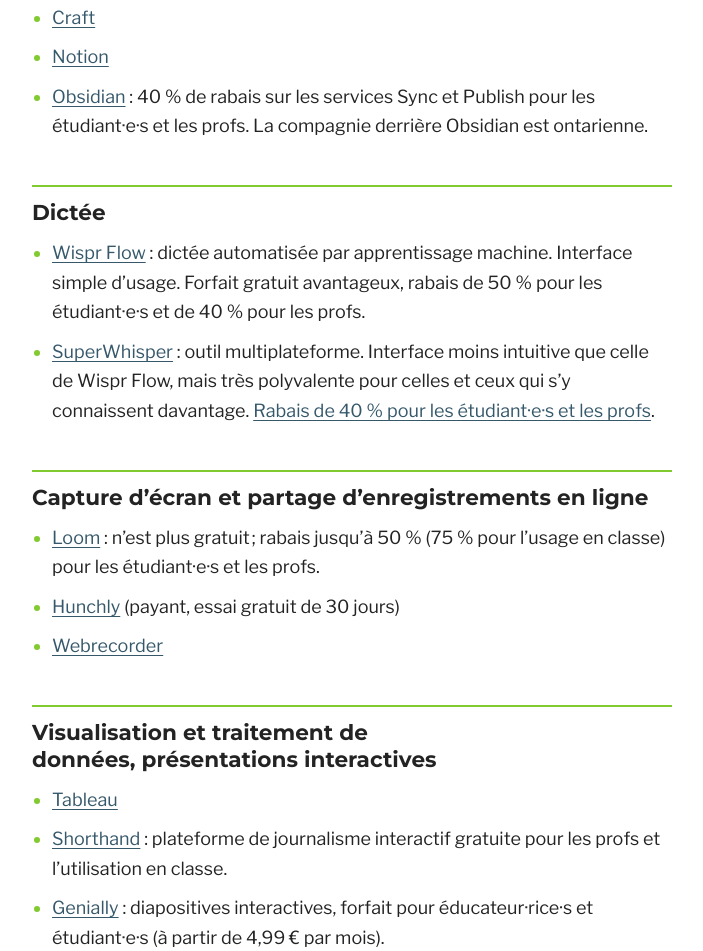
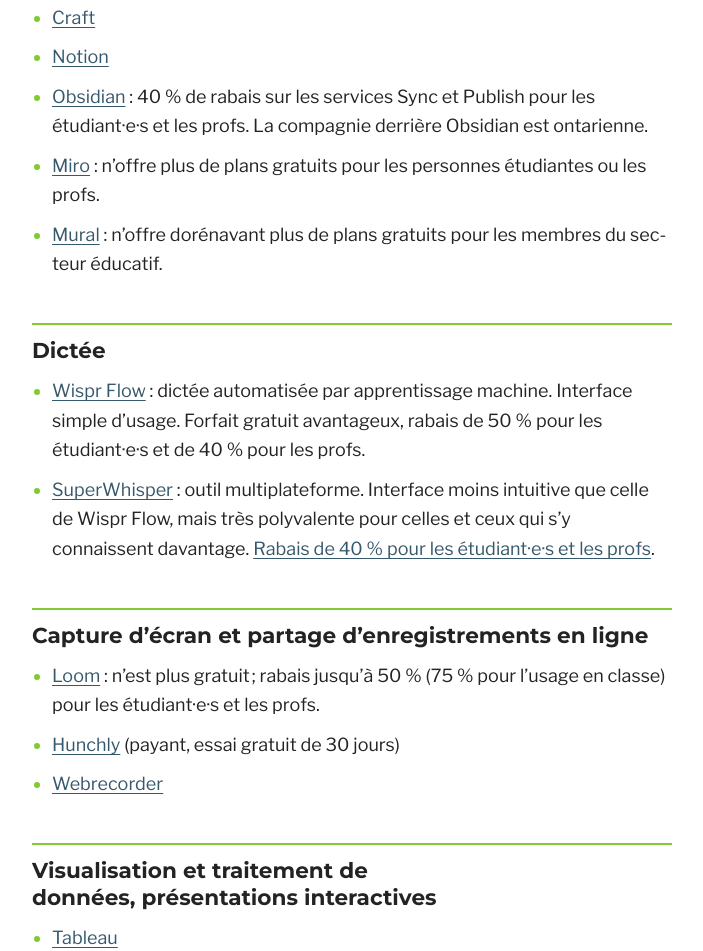
Before and after one commit to schoukah/schoukah.github.io, a plain HTML site: page docs/ressources-etudiantes/index.html in a window 1280 px wide. Shown: the part 1011-1962 px from the top of the page, without its empty margins (288-991 px from the left). Drawn offline with nearby package versions, Linux system fonts and the light colour scheme.

Commit message:
Mise à jour du site (2026-11-22)

```diff
--- a/docs/ressources-etudiantes/index.html
+++ b/docs/ressources-etudiantes/index.html
@@ -48,6 +48,8 @@
 <li><a href="https://www.craft.do/fr/education">Craft</a></li>
 <li><a href="https://www.notion.com/product/notion-for-education">Notion</a></li>
 <li><a href="https://obsidian.md/help/discounts">Obsidian</a> : 40 % de rabais sur les services Sync et Publish pour les étudiant·e·s et les profs. La compagnie derrière Obsidian est ontarienne.</li>
+<li><a href="https://help.miro.com/hc/en-us/articles/360017730473-Education-plan">Miro</a> : n’offre plus de plans gratuits pour les personnes étudiantes ou les profs.</li>
+<li><a href="https://www.mural.co/pricing">Mural</a> : n’offre dorénavant plus de plans gratuits pour les membres du secteur éducatif.</li>
 </ul>
 <h2 id="dictee">Dictée</h2>
 <ul>
```
